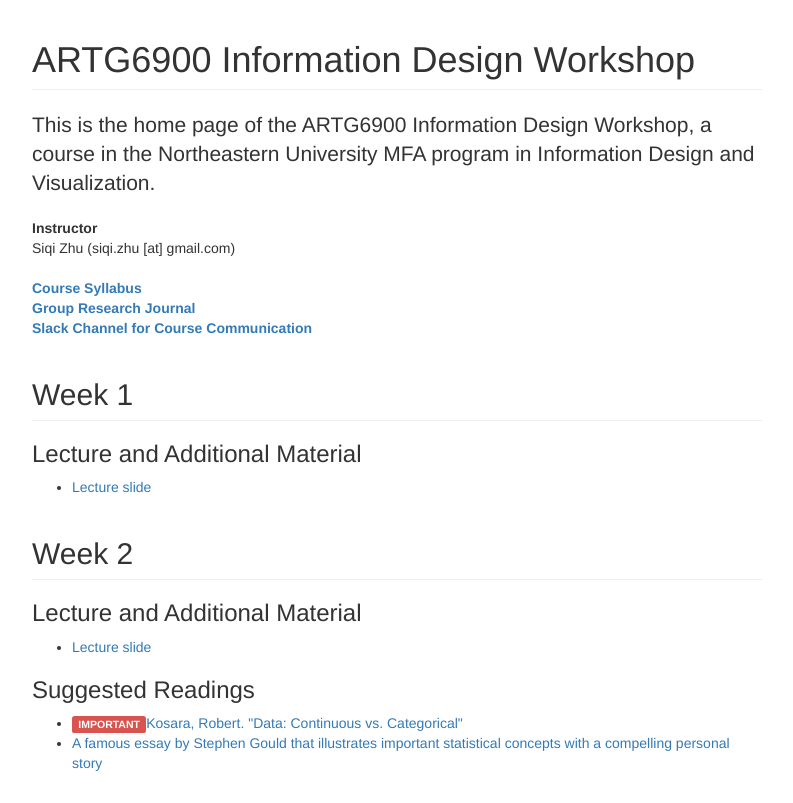
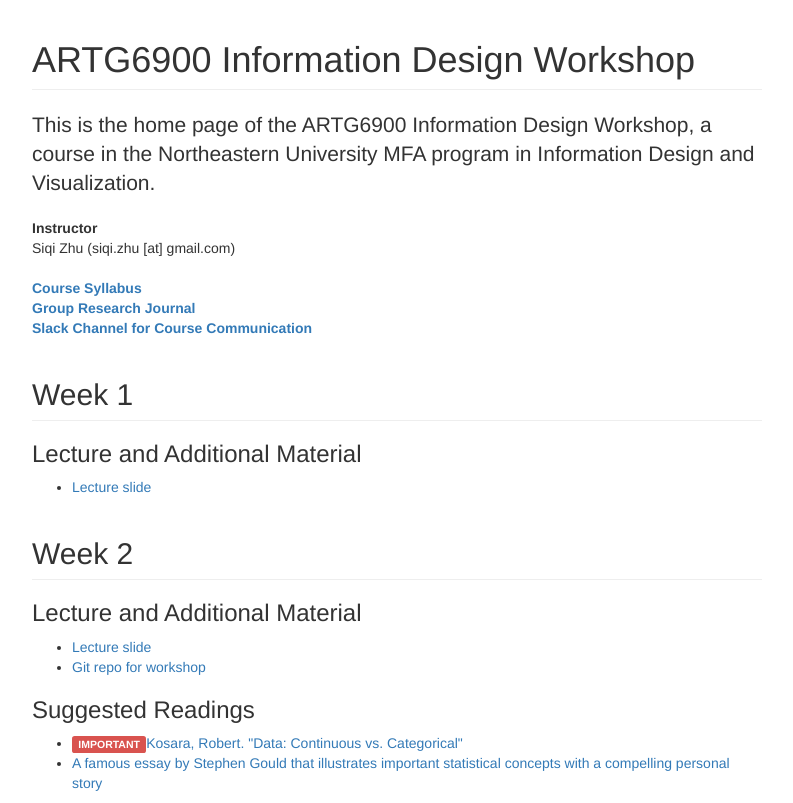
Before and after one commit to viztech/viztech.github.io, a website: page index.html in a window 1280 px wide. Shown: the whole page, without its empty margins (53-846 px from the left). Drawn offline with Linux system fonts and the light colour scheme.

Commit message:
Week 2 repo

```diff
--- a/index.html
+++ b/index.html
@@ -33,6 +33,7 @@
                 <h3>Lecture and Additional Material</h3>
                 <ul>
                     <li><a href="slides/week-2.pdf">Lecture slide</a></li>
+                    <li><a href="https://github.com/viztech/6900-week-2">Git repo for workshop</a></li>
                 </ul>
                 <h3>Suggested Readings</h3>
                 <ul>
```
